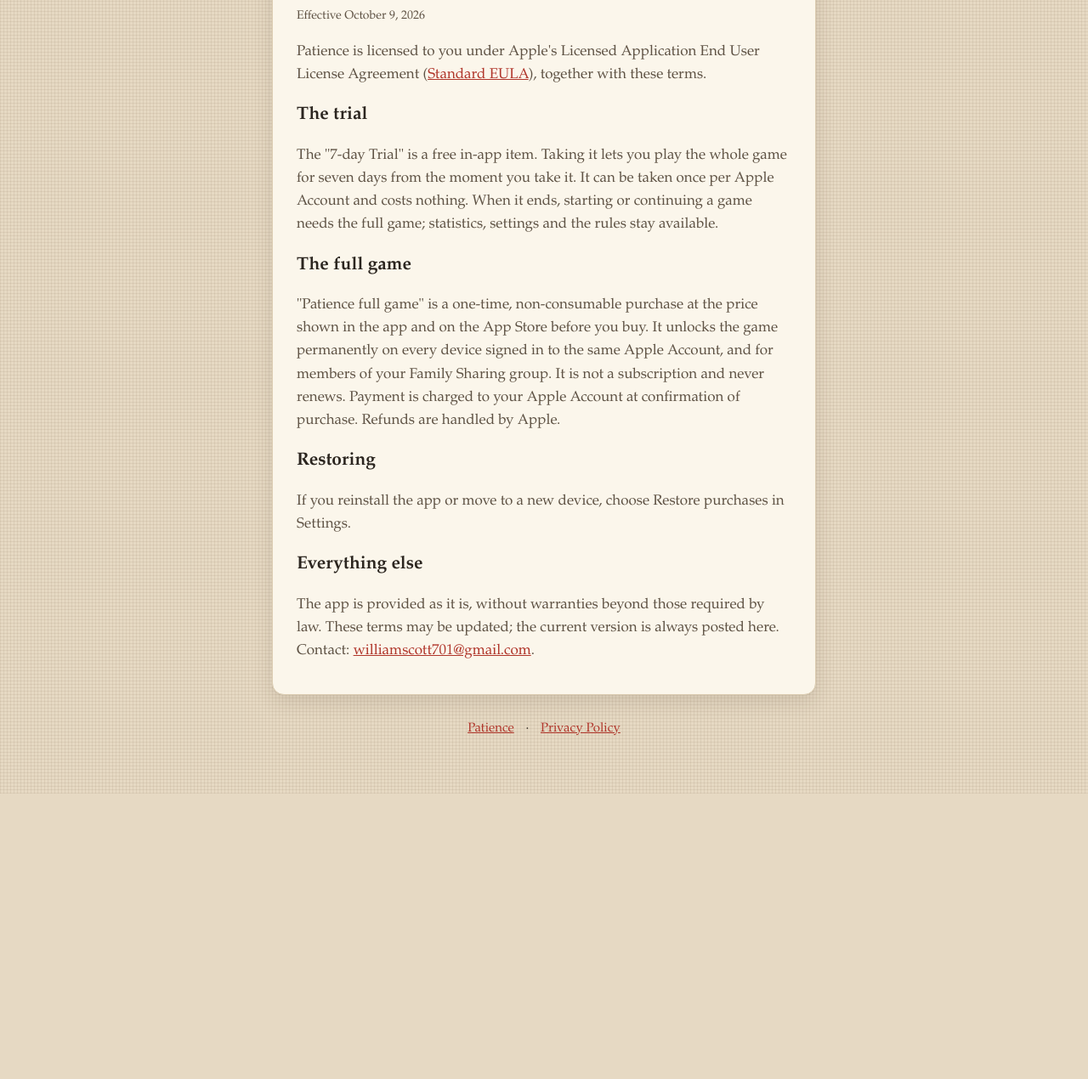
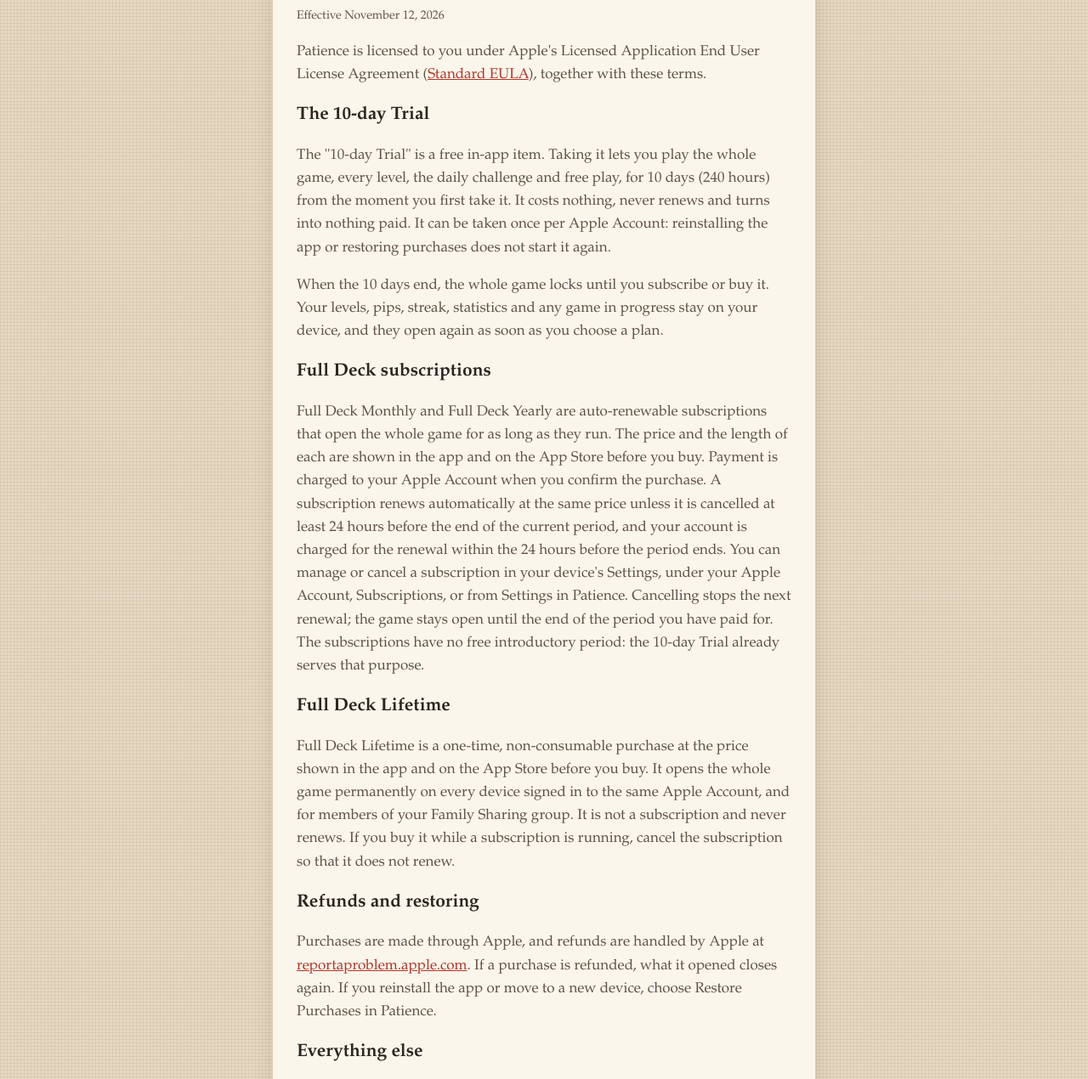
Before and after one commit to williamscott701/patience-support, a plain HTML site: page terms.html in a window 1280 px wide. Shown: the part 125-1395 px from the top of the page at 85% size. Before the commit the page ends 1059 px from the top, so only its background shows below. Drawn offline with Linux system fonts and the light colour scheme.

Commit message:
Terms and home page for the 10-day Trial, Full Deck plans and lifetime
Terms of Use now cover the free 10-day Trial (once per Apple Account, then a
full lock with progress kept), the Full Deck monthly and yearly subscriptions
(auto-renewal, the 24-hour cancellation window, managing and cancelling) and
the Full Deck Lifetime purchase with Family Sharing. The home page describes
the level path, the daily challenge and how the game is paid for. The privacy
policy names the new purchases; it still collects no data.

Co-Authored-By: Claude Opus 5.5 <noreply@anthropic.com>

```diff
--- a/terms.html
+++ b/terms.html
@@ -4,11 +4,11 @@
 <meta charset="utf-8">
 <meta name="viewport" content="width=device-width, initial-scale=1">
 <title>Patience · Terms of Use</title>
-<meta name="description" content="Terms of Use for Patience, including the 7-day trial and the one-time purchase.">
+<meta name="description" content="Terms of Use for Patience: the free 10-day Trial, the Full Deck subscriptions and the lifetime purchase.">
 <link rel="stylesheet" href="style.css">
 <meta name="apple-itunes-app" content="app-id=6821081792">
 <meta property="og:title" content="Patience · Terms of Use">
-<meta property="og:description" content="Terms of Use for Patience, including the 7-day trial and the one-time purchase.">
+<meta property="og:description" content="Terms of Use for Patience: the free 10-day Trial, the Full Deck subscriptions and the lifetime purchase.">
 <meta property="og:type" content="website">
 <meta property="og:url" content="https://williamscott701.github.io/patience-support/terms.html">
 </head>
@@ -16,16 +16,19 @@
 <main>
   <div class="card" data-index="10♠">
     <h1>Terms of Use</h1>
-    <p class="small">Effective October 9, 2026</p>
+    <p class="small">Effective November 12, 2026</p>
     <p>Patience is licensed to you under Apple's Licensed Application End User License Agreement (<a href="https://www.apple.com/legal/internet-services/itunes/dev/stdeula/">Standard EULA</a>), together with these terms.</p>
-    <h2>The trial</h2>
-    <p>The "7-day Trial" is a free in-app item. Taking it lets you play the whole game for seven days from the moment you take it. It can be taken once per Apple Account and costs nothing. When it ends, starting or continuing a game needs the full game; statistics, settings and the rules stay available.</p>
-    <h2>The full game</h2>
-    <p>"Patience full game" is a one-time, non-consumable purchase at the price shown in the app and on the App Store before you buy. It unlocks the game permanently on every device signed in to the same Apple Account, and for members of your Family Sharing group. It is not a subscription and never renews. Payment is charged to your Apple Account at confirmation of purchase. Refunds are handled by Apple.</p>
-    <h2>Restoring</h2>
-    <p>If you reinstall the app or move to a new device, choose Restore purchases in Settings.</p>
+    <h2>The 10-day Trial</h2>
+    <p>The "10-day Trial" is a free in-app item. Taking it lets you play the whole game, every level, the daily challenge and free play, for 10 days (240 hours) from the moment you first take it. It costs nothing, never renews and turns into nothing paid. It can be taken once per Apple Account: reinstalling the app or restoring purchases does not start it again.</p>
+    <p>When the 10 days end, the whole game locks until you subscribe or buy it. Your levels, pips, streak, statistics and any game in progress stay on your device, and they open again as soon as you choose a plan.</p>
+    <h2>Full Deck subscriptions</h2>
+    <p>Full Deck Monthly and Full Deck Yearly are auto-renewable subscriptions that open the whole game for as long as they run. The price and the length of each are shown in the app and on the App Store before you buy. Payment is charged to your Apple Account when you confirm the purchase. A subscription renews automatically at the same price unless it is cancelled at least 24 hours before the end of the current period, and your account is charged for the renewal within the 24 hours before the period ends. You can manage or cancel a subscription in your device's Settings, under your Apple Account, Subscriptions, or from Settings in Patience. Cancelling stops the next renewal; the game stays open until the end of the period you have paid for. The subscriptions have no free introductory period: the 10-day Trial already serves that purpose.</p>
+    <h2>Full Deck Lifetime</h2>
+    <p>Full Deck Lifetime is a one-time, non-consumable purchase at the price shown in the app and on the App Store before you buy. It opens the whole game permanently on every device signed in to the same Apple Account, and for members of your Family Sharing group. It is not a subscription and never renews. If you buy it while a subscription is running, cancel the subscription so that it does not renew.</p>
+    <h2>Refunds and restoring</h2>
+    <p>Purchases are made through Apple, and refunds are handled by Apple at <a href="https://reportaproblem.apple.com">reportaproblem.apple.com</a>. If a purchase is refunded, what it opened closes again. If you reinstall the app or move to a new device, choose Restore Purchases in Patience.</p>
     <h2>Everything else</h2>
-    <p>The app is provided as it is, without warranties beyond those required by law. These terms may be updated; the current version is always posted here. Contact: <a href="mailto:williamscott701@gmail.com?subject=Patience%20terms">williamscott701@gmail.com</a>.</p>
+    <p>Patience has no ads and no account. The app is provided as it is, without warranties beyond those required by law. These terms may be updated; the current version is always posted here. Contact: <a href="mailto:williamscott701@gmail.com?subject=Patience%20terms">williamscott701@gmail.com</a>.</p>
   </div>
   <nav><a href="index.html">Patience</a> · <a href="privacy.html">Privacy Policy</a></nav>
 </main>
```
Also changed, not shown: index.html (+5 -5 lines), privacy.html (+3 -3 lines).
